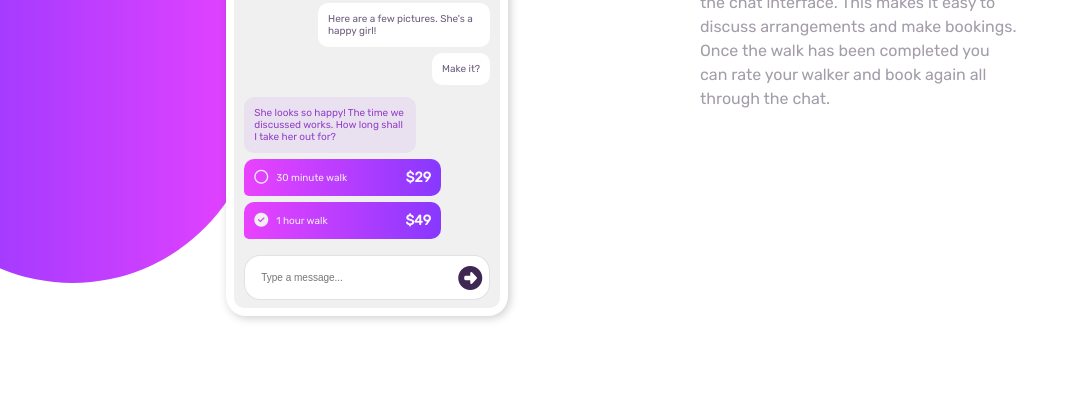
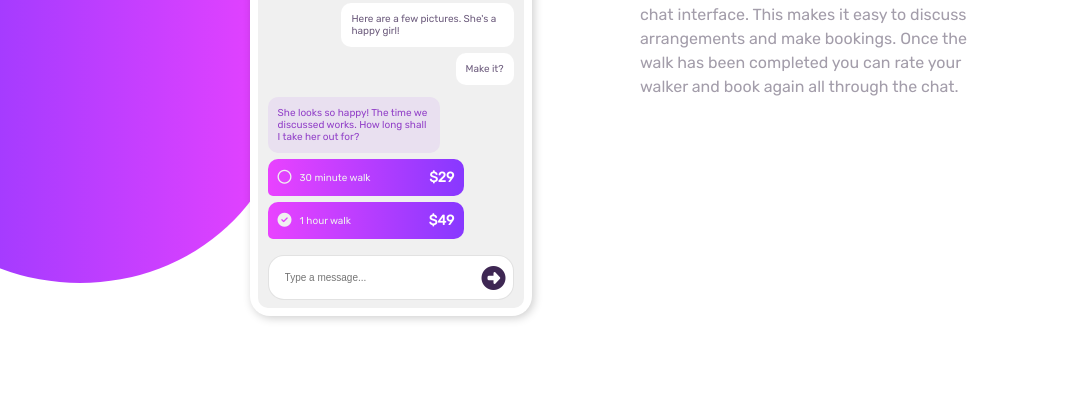
Before and after one commit to Ndtgithub3333/Chat-app-CSS-illustration, a plain HTML site: page index.html in a window 1280 px wide. Shown: the part 389-800 px from the top of the page, without its empty margins (0-1081 px from the left). Drawn offline with Linux system fonts and the light colour scheme.

Commit message:
waiting for help ##

```diff
--- a/style.css
+++ b/style.css
@@ -42,7 +42,6 @@ body {
 .left {
     flex: 1;
     position: relative;
-    margin-right: 120px;
 
 }
 
@@ -333,7 +332,7 @@ li.msg--offer {
     color: hsl(228, 45%, 44%);
 }
 
-@media screen and (max-width: 740px) {
+@media screen and (max-width: 700px) {
     .container {
         flex-direction: column;
     }
```
